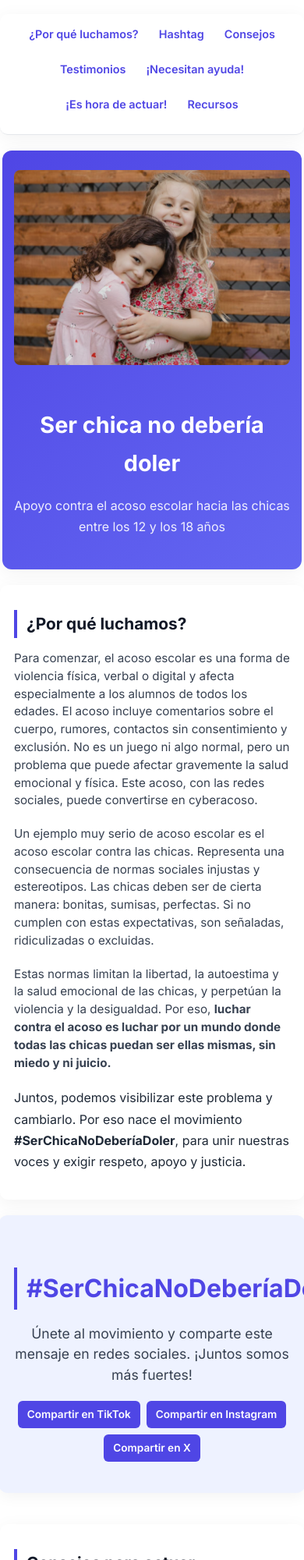
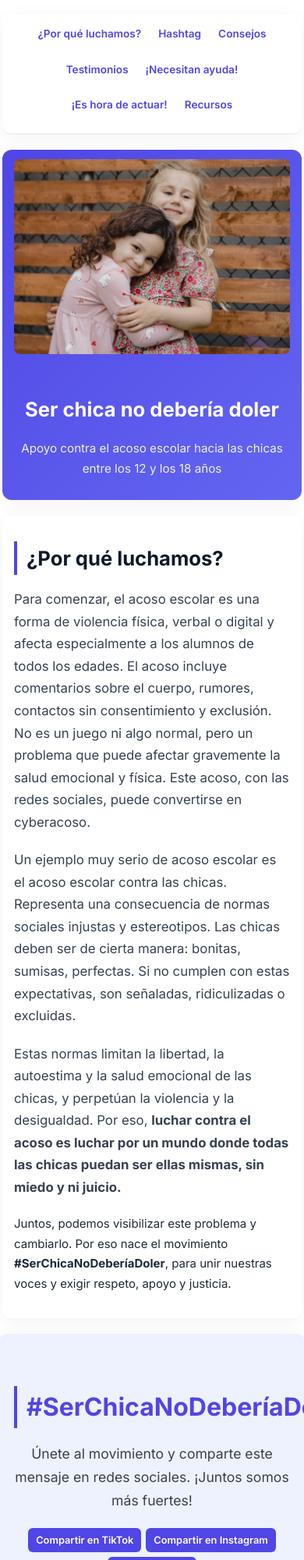
Before and after one commit to projectlilia/SerChicaNoDeberiaDoler, a plain HTML site: page index.html in a window 390 px wide. Shown: the top 2000 px of the page at 78% size. Drawn offline with Linux system fonts and the light colour scheme.

Commit message:
Update style.css

```diff
--- a/style.css
+++ b/style.css
@@ -293,106 +293,68 @@ footer {
   margin-top: 10px;
 }
 
-/* --- AJUSTEMENTS GLOBAUX POUR MOBILE --- */
+/* --- AJUSTEMENTS SPÉCIFIQUES POUR MOBILE --- */
 @media (max-width: 600px) {
 
   body {
     padding: 10px;
     overflow-x: hidden; /* empêche tout dépassement horizontal */
-    font-size: 16px; /* texte plus confortable */
+    font-size: 15px;
   }
 
   body > * {
-    padding: 15px 18px;
+    padding: 12px 15px;
     margin-bottom: 20px;
   }
 
-  header {
-    padding: 25px 15px;
-    text-align: center;
-  }
-
   header h1 {
-    font-size: 1.8rem; /* plus compact */
+    font-size: 1.6rem; /* encore plus petit pour mobile */
   }
 
   header p {
-    font-size: 1rem;
+    font-size: 0.95rem;
   }
 
-  section h2 {
-    font-size: 1.3rem;
-  }
-
-  section p, ul li {
-    font-size: 0.95rem;
-    line-height: 1.5; /* meilleur confort de lecture */
-  }
-
+  /* Section Necesitan Ayuda */
   .llamado-accion {
-    padding: 40px 20px;
+    padding: 30px 15px;
   }
 
   .llamado-accion .titulo {
-    font-size: 2rem; /* "Necesitan ayuda" plus compact */
+    font-size: 1.6rem !important; /* titre plus petit */
   }
 
   .llamado-accion .subtitulo {
-    font-size: 1.3rem;
+    font-size: 1.1rem !important;
   }
 
   .llamado-accion p {
-    font-size: 1rem;
+    font-size: 0.95rem !important;
   }
 
-  .banniere {
-    flex-direction: column;
-    align-items: center;
-    text-align: center;
-  }
-
-  .banniere img {
-    width: 100px;
-    height: auto;
-  }
-
-  /* 🌸 Navigation mobile compacte et esthétique */
-  nav ul {
+  /* Hashtags */
+  .hashtag-share {
     flex-wrap: wrap;
-    gap: 10px;
+    gap: 6px;
     justify-content: center;
   }
 
-  nav a {
-    font-size: 0.9rem;
-    padding: 6px 8px;
+  .hashtag-share a {
+    font-size: 0.8rem !important;
+    padding: 5px 10px !important;
+    max-width: 100%;
+    white-space: nowrap;
   }
 
-  /* Hashtags et boutons dans le cadre */
-  .hashtag-share {
+  /* Navigation mobile */
+  nav ul {
     flex-wrap: wrap;
     gap: 8px;
     justify-content: center;
   }
 
-  .hashtag-share a,
-  .botones-accion a {
+  nav a {
     font-size: 0.85rem;
-    padding: 6px 12px;
-    max-width: 100%;
-    white-space: nowrap;
-  }
-
-  /* Section privacy & autres containers */
-  .privacy-container {
-    padding: 30px 15px;
-  }
-
-  .privacy-container h1 {
-    font-size: 2rem;
-  }
-
-  .privacy-container h2 {
-    font-size: 1.2rem;
+    padding: 5px 7px;
   }
 }
```
